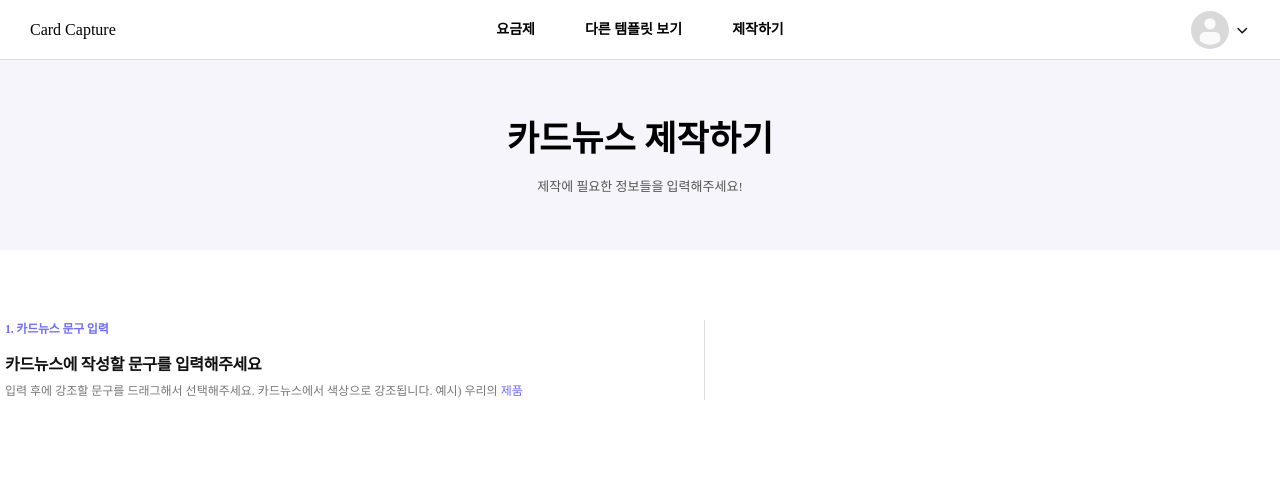
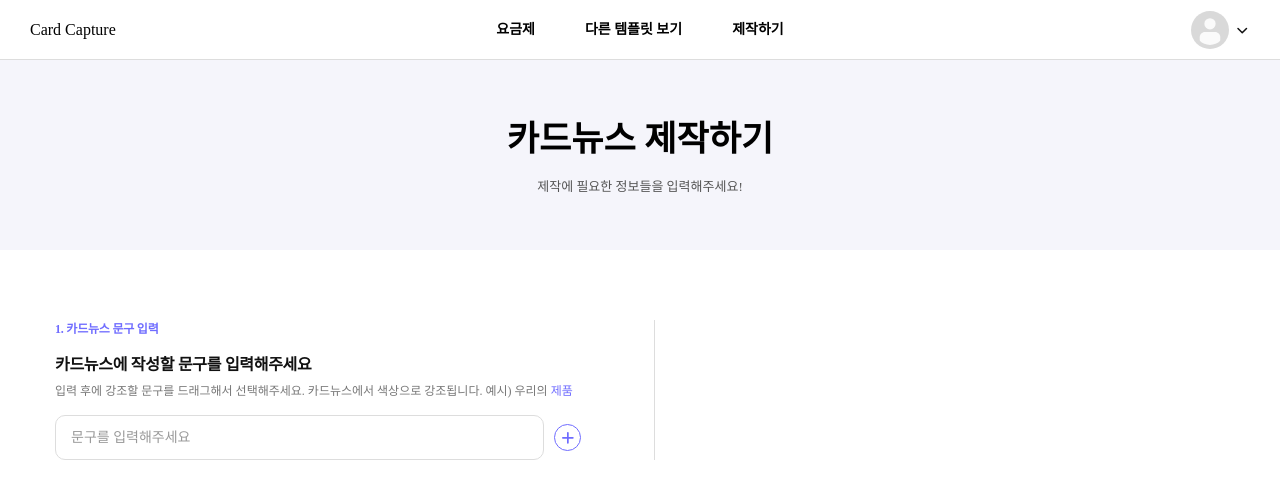
Before and after one commit to SW-rocket-dan/card-capture-fe, a Next.js app in the folder card-capture/: page /prompt in a window 1280 px wide. Shown: the top 498 px of the page. Built offline with nearby package versions, Linux system fonts and the light colour scheme; a web font is replaced by a local one.

Commit message:
feat(PromptTextInput): 문구 입력창과 입력창 추가버튼 퍼블리싱

```diff
--- a/card-capture/src/components/common/Icon/PlusIcon.tsx
+++ b/card-capture/src/components/common/Icon/PlusIcon.tsx
@@ -1,12 +1,16 @@
 import { SVGProps } from 'react';
 
-const PlusIcon = (props: SVGProps<SVGSVGElement>) => {
+interface PlusIconProps extends SVGProps<SVGSVGElement> {
+  strokeWidth?: number;
+}
+
+const PlusIcon = ({ strokeWidth = 1.5, ...props }: PlusIconProps) => {
   return (
     <svg viewBox="0 0 14 14" fill="none" xmlns="http://www.w3.org/2000/svg" {...props}>
       <path
         d="M6.83333 1V12.6667M1 6.83333H12.6667"
         stroke="currentColor"
-        strokeWidth="1.5"
+        strokeWidth={strokeWidth}
         strokeLinecap="round"
         strokeLinejoin="round"
       />
--- a/card-capture/src/components/prompt/PromptInput/PromptInput.tsx
+++ b/card-capture/src/components/prompt/PromptInput/PromptInput.tsx
@@ -2,7 +2,7 @@ import PromptTextInput from '@/components/prompt/PromptInput/components/PromptTe
 
 const PromptInput = () => {
   return (
-    <div className="w-[700px] border-r border-border">
+    <div className="w-[600px] border-r border-border pr-[70px]">
       <PromptTextInput />
     </div>
   );
--- a/card-capture/src/components/prompt/PromptInput/components/PromptTextInput/PromptTextInput.tsx
+++ b/card-capture/src/components/prompt/PromptInput/components/PromptTextInput/PromptTextInput.tsx
@@ -1,9 +1,20 @@
 import PromptCategoryText from '@/components/prompt/PromptInput/components/common/PromptCategoryText';
 import PromptTitleText from '@/components/prompt/PromptInput/components/common/PromptTitleText';
+import { useState } from 'react';
+import PlusIcon from '@/components/common/Icon/PlusIcon';
 
 const PromptTextInput = () => {
+  const [textCount, setTextCount] = useState<number>(1);
+
+  const plusTextHandler = () => {
+    if (textCount >= 5) return;
+
+    setTextCount(prev => prev + 1);
+  };
+
   return (
     <div className="flex w-full flex-col gap-[15px]">
+      {/* 설명 부분 */}
       <PromptCategoryText>1. 카드뉴스 문구 입력</PromptCategoryText>
       <div className="flex flex-col gap-[5px]">
         <PromptTitleText>카드뉴스에 작성할 문구를 입력해주세요</PromptTitleText>
@@ -12,6 +23,27 @@ const PromptTextInput = () => {
           <span className="text-main">제품</span>
         </p>
       </div>
+
+      {/* 입력 부분 */}
+      <div className="flex flex-col gap-[7px]">
+        {Array.from({ length: textCount }).map((_, index) => (
+          <div className="flex flex-row items-center gap-[10px]">
+            <input
+              type="text"
+              placeholder="문구를 입력해주세요"
+              className="w-[calc(100%-40px)] rounded-[10px] border border-border px-[15px] py-[11px] text-[14px] outline-none placeholder:text-gray5"
+            />
+            {index === textCount - 1 && (
+              <button
+                onClick={plusTextHandler}
+                className="flex h-[27px] w-[27px] items-center justify-center rounded-full border-[1.5px] border-main"
+              >
+                <PlusIcon width={12} className="bg text-main" strokeWidth={2} />
+              </button>
+            )}
+          </div>
+        ))}
+      </div>
     </div>
   );
 };
```
